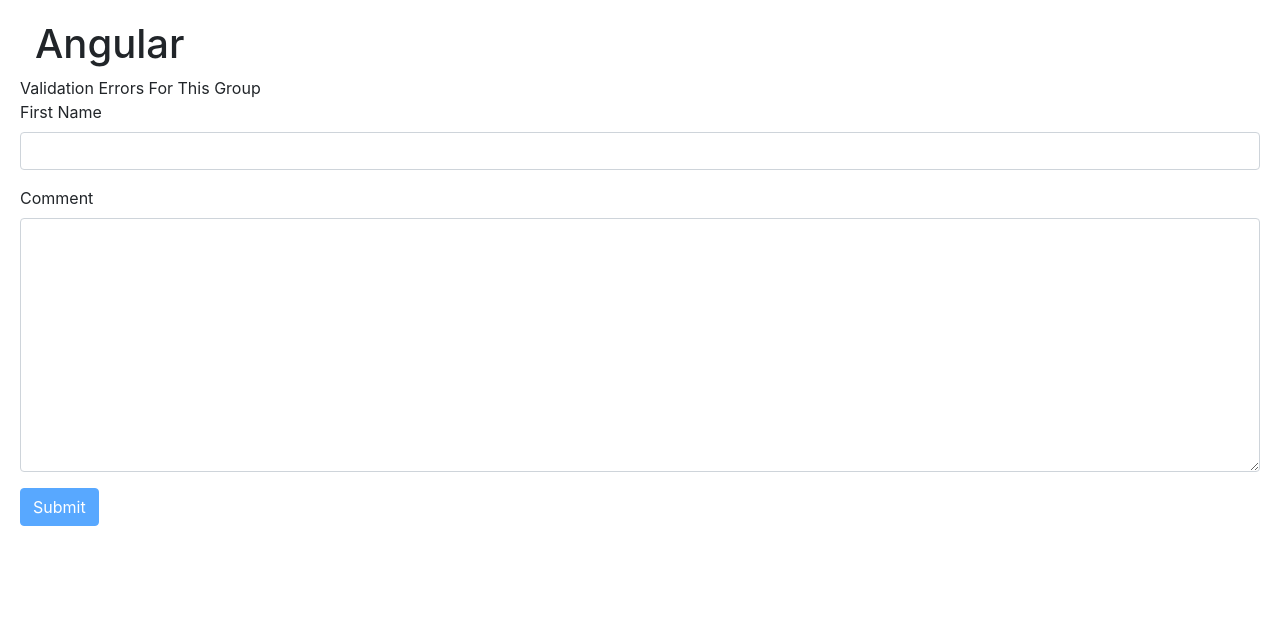
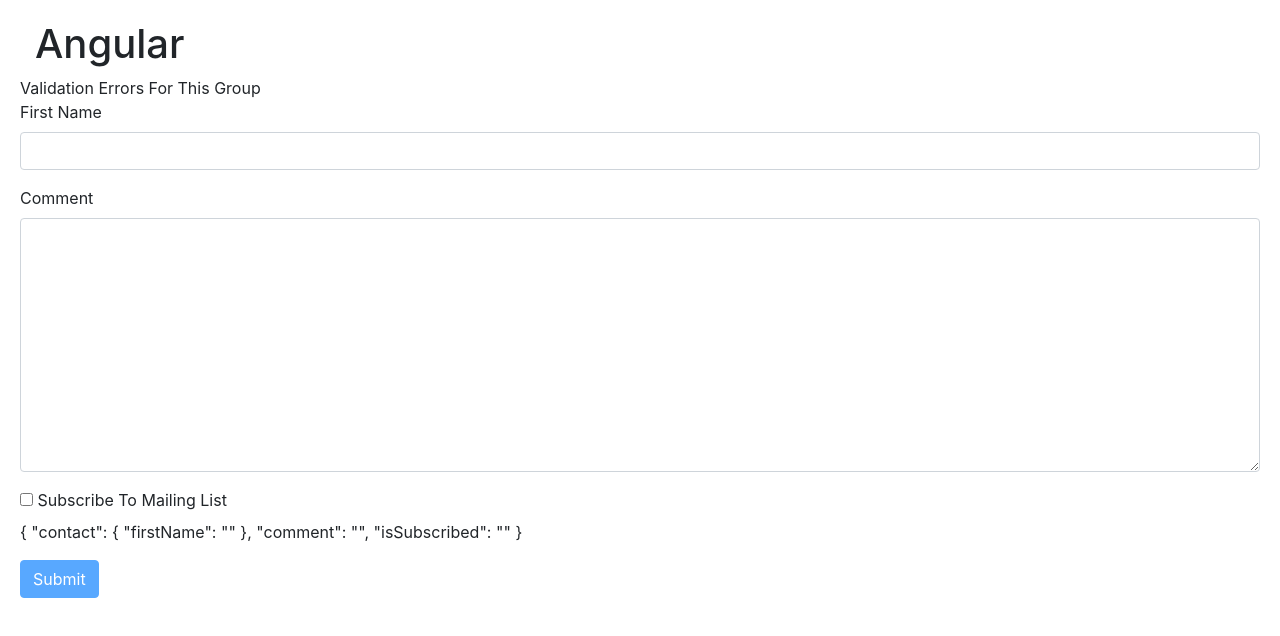
Before and after one commit to raj23manj/Angular, an Angular app: page / in a window 1280 px wide. Shown: the top 636 px of the page. Built offline with nearby package versions, Linux system fonts and the light colour scheme.

Commit message:
Working with checkboxes

```diff
--- a/src/app/contact-form/contact-form.component.html
+++ b/src/app/contact-form/contact-form.component.html
@@ -44,5 +44,17 @@
     </textarea>
   </div>
 
+  <div class="checkbox">
+    <label>
+      <input type="checkbox"
+             ngModel
+             name="isSubscribed"> Subscribe To Mailing List
+    </label>
+  </div>
+
+  <p>
+    {{ f.value | json }}
+  </p>
+
   <button class="btn btn-primary" [disabled]="!f.valid">Submit</button>
 </form>
```
